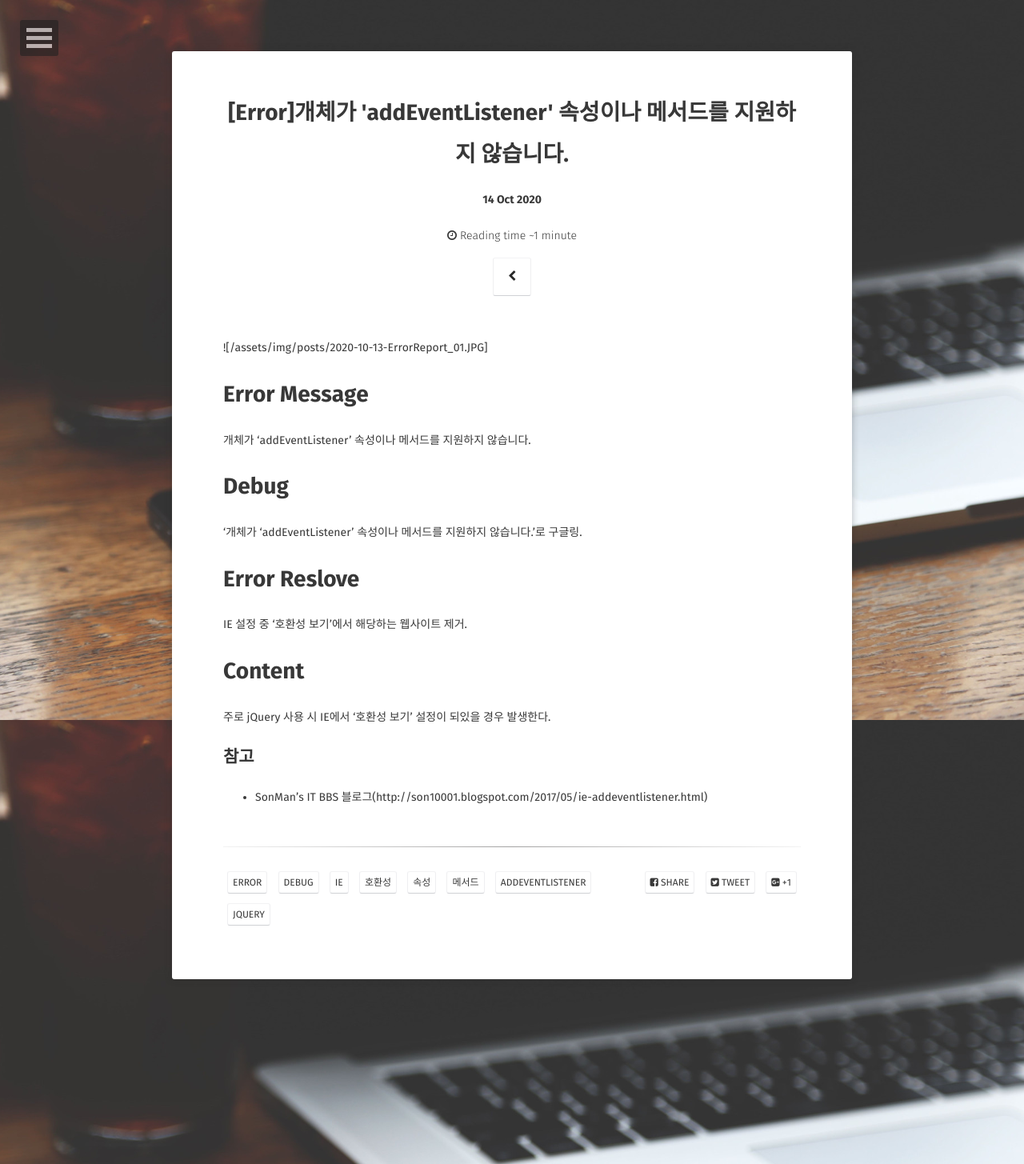
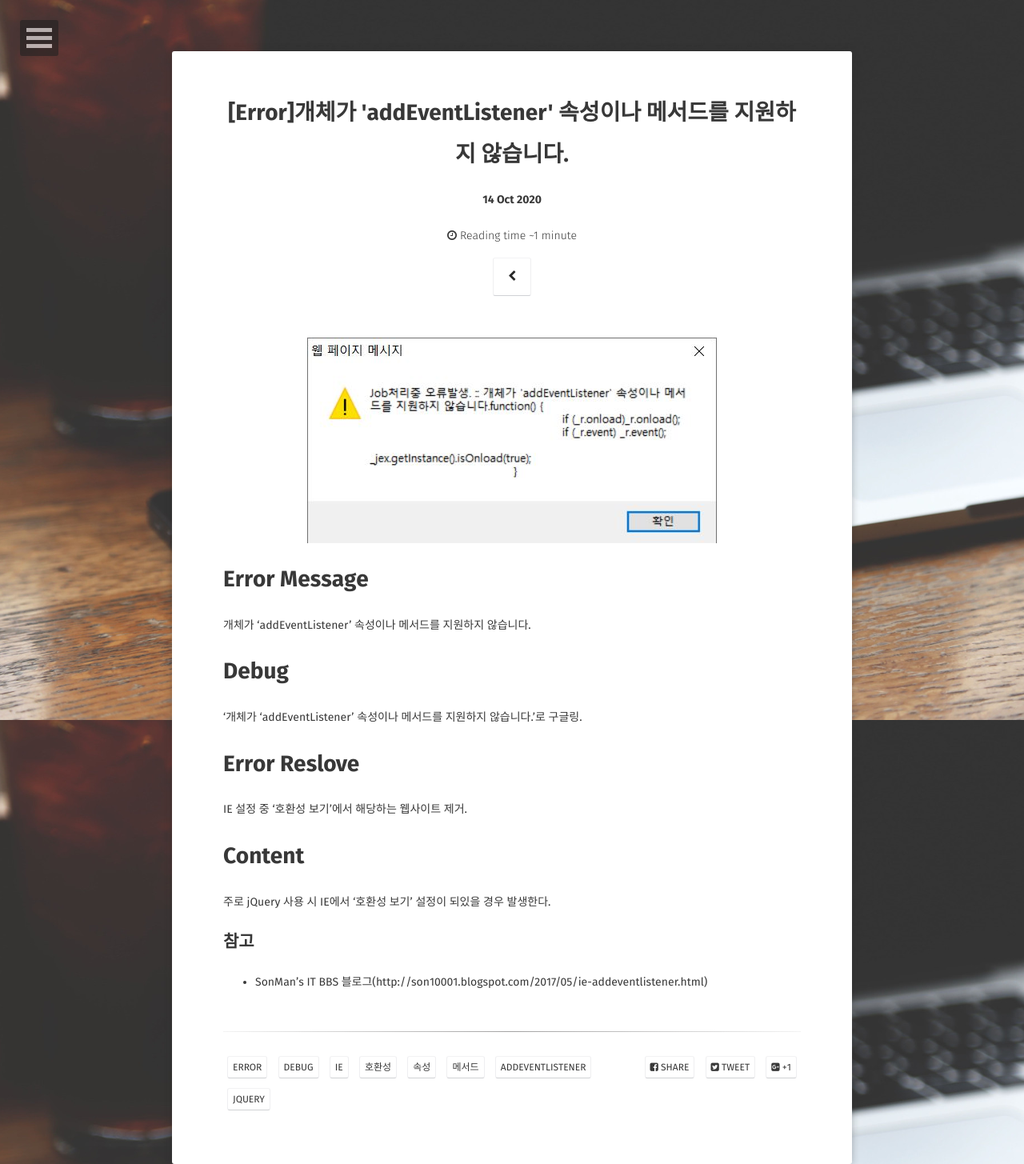
Before and after one commit to skypotato/skypotato.github.io, a Jekyll site: the page built from _posts/2020-10-13-ErrorReport.md, in a window 1280 px wide. Shown: the whole page at 80% size. Built offline with Jekyll 4.4.1, drawn with Linux system fonts in a browser that asks for light colours; some web fonts are replaced.

Commit message:
Update 2020-10-13-ErrorReport.md

```diff
--- a/_posts/2020-10-13-ErrorReport.md
+++ b/_posts/2020-10-13-ErrorReport.md
@@ -14,7 +14,7 @@
 - jQuery
 comments: true
 ---
-![/assets/img/posts/2020-10-13-ErrorReport_01.JPG]
+![ErrorMessage](/assets/img/posts/2020-10-13-ErrorReport_01.JPG)
 # Error Message
 개체가 'addEventListener' 속성이나 메서드를 지원하지 않습니다.
 # Debug
```
